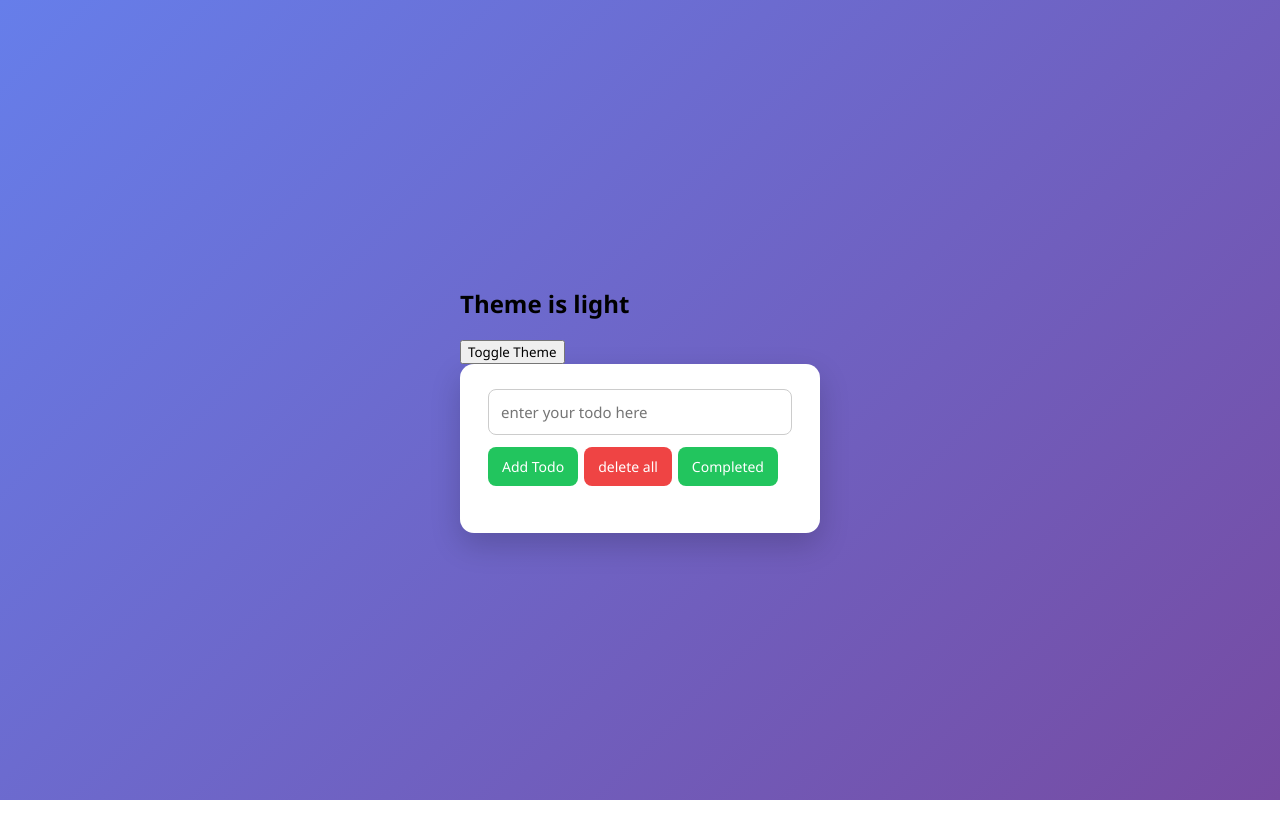
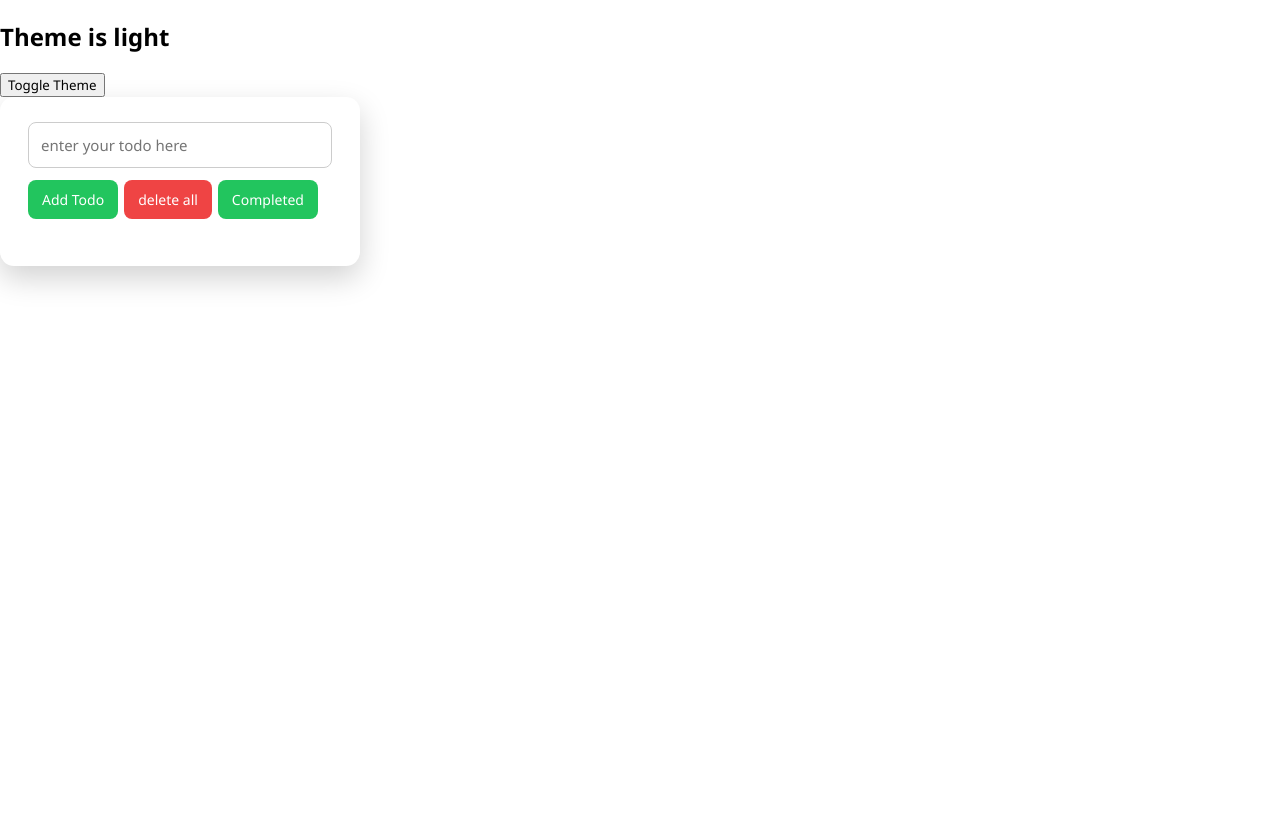
Before and after one commit to Musaib4/React-Learning, a React (Vite) app in the folder my-react-app/todo/: page / in a window 1280 px wide. Built offline with nearby package versions, Linux system fonts and the light colour scheme.

Commit message:
added the theme functionality which changes the colour of background

```diff
--- a/my-react-app/todo/src/App.jsx
+++ b/my-react-app/todo/src/App.jsx
@@ -9,9 +9,9 @@ function App() {
   return (
     <>
     <Theme>
-      <Home />
+      <Todo/>
     </Theme>
-      <Todo/>
+
     </>
   )
 }
--- a/my-react-app/todo/src/index.css
+++ b/my-react-app/todo/src/index.css
@@ -4,14 +4,24 @@
 }
 
 /* Center the app */
-body {
+/* index.css */
+
+html, body {
   margin: 0;
-  min-height: 100vh;
-  background: linear-gradient(135deg, #667eea, #764ba2);
-  display: flex;
-  justify-content: center;
-  align-items: center;
+  padding: 0;
+  height: 100%;
 }
+
+body.light {
+  background-color: white;
+  color: black;
+}
+
+body.dark {
+  background-color: #121212;
+  color: white;
+}
+
 
 /* Main container */
 .container {
@@ -122,3 +132,17 @@ button:active {
   text-decoration: line-through;
   color: gray;
 }
+
+/* index.css or App.css */
+
+.light {
+  background-color: white;
+  color: black;
+  min-height: 100vh;
+}
+
+.dark {
+  background-color: #121212;
+  color: white;
+  min-height: 100vh;
+}
--- a/my-react-app/todo/src/theme.jsx
+++ b/my-react-app/todo/src/theme.jsx
@@ -1,16 +1,30 @@
-import { useState,createContext } from "react";
+import { useState,createContext,useEffect } from "react";
 export const ThemeContext = createContext();
 
 
 export function Theme({ children }) {
-  const [theme, setTheme] = useState("light");
+  const [theme, setTheme] = useState(() => {
+    return localStorage.getItem("theme") || "light";
+  });
 
-  function toggleTheme() {
+
+  function toggletheme() {
     setTheme(prev => (prev === "light" ? "dark" : "light"));
   }
 
+   useEffect(() => {
+    document.body.classList.remove("light", "dark");
+    document.body.classList.add(theme);
+  }, [theme]);
+
+  useEffect(() => {
+    localStorage.setItem("theme", theme);
+  }, [theme]);
+
+
+
   return (
-    <ThemeContext.Provider value={{ theme, toggleTheme }}>
+    <ThemeContext.Provider value={{ theme, toggletheme }}>
       {children}
     </ThemeContext.Provider>
   );
--- a/my-react-app/todo/src/todo.jsx
+++ b/my-react-app/todo/src/todo.jsx
@@ -3,14 +3,7 @@ import './index.css'
 import {ThemeContext} from "./theme";
 
 export function Home() {
-  const { theme, toggleTheme } = useContext(ThemeContext);
 
-  return (
-    <div>
-      <h2>Theme is {theme}</h2>
-      <button onClick={toggleTheme}>Toggle Theme</button>
-    </div>
-  );
 }
 
 
@@ -26,6 +19,11 @@ export function Todo(){
     const [showCompleted, setShowCompleted] = useState(false);
     const inputRef = useRef(null);
     const lastTodoRef = useRef(null);
+    const { theme, toggletheme } = useContext(ThemeContext);
+
+    console.log(theme, toggletheme);
+
+
 
 
     useEffect(() => {
@@ -89,7 +87,12 @@ export function Todo(){
 
     return(
         <>
-        <div className="container">
+        <div className={theme}>
+            <div>
+                <h2>Theme is {theme}</h2>
+                <button onClick={toggletheme}>Toggle Theme</button>
+            </div>
+            <div  className="container" >
 
                 <div>
 
@@ -125,6 +128,7 @@ export function Todo(){
                     }
                 </div>
             </div>
+        </div>
         </>
     )
 }
```
Lines whose indentation alone changed are shown as unchanged.
